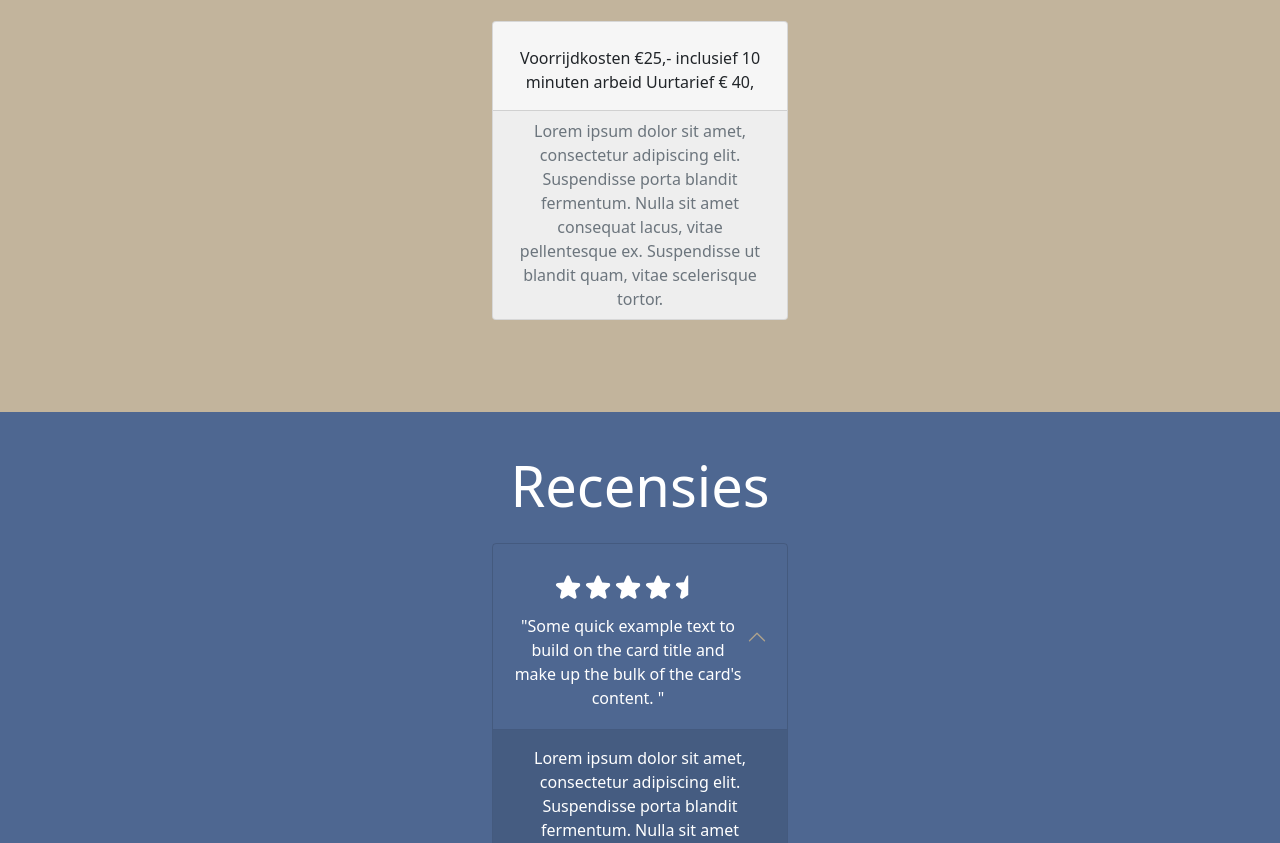
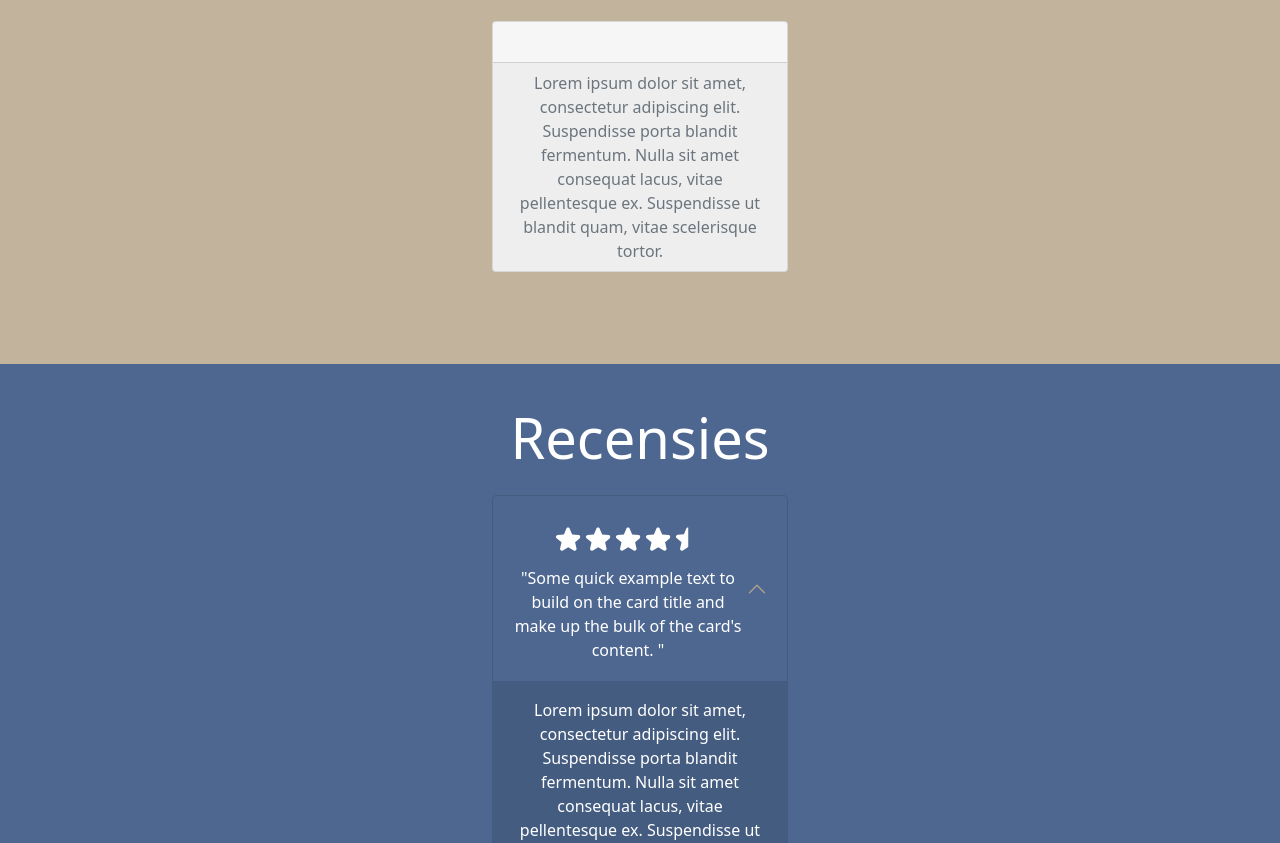
Before and after one commit to dekleineklussenspecialist/site-app, a plain HTML site: page index.html in a window 1280 px wide. Shown: the part 2284-3127 px from the top of the page. Drawn offline with Linux system fonts and the light colour scheme.

Commit message:
Update index.html

```diff
--- a/index.html
+++ b/index.html
@@ -148,8 +148,7 @@
 								<p class="card-text">
 
 								<!-- Prijs text 2 -->
-								Voorrijdkosten €25,- inclusief 10 minuten arbeid
-								Uurtarief € 40,
+
 
 
 								</p>
```
